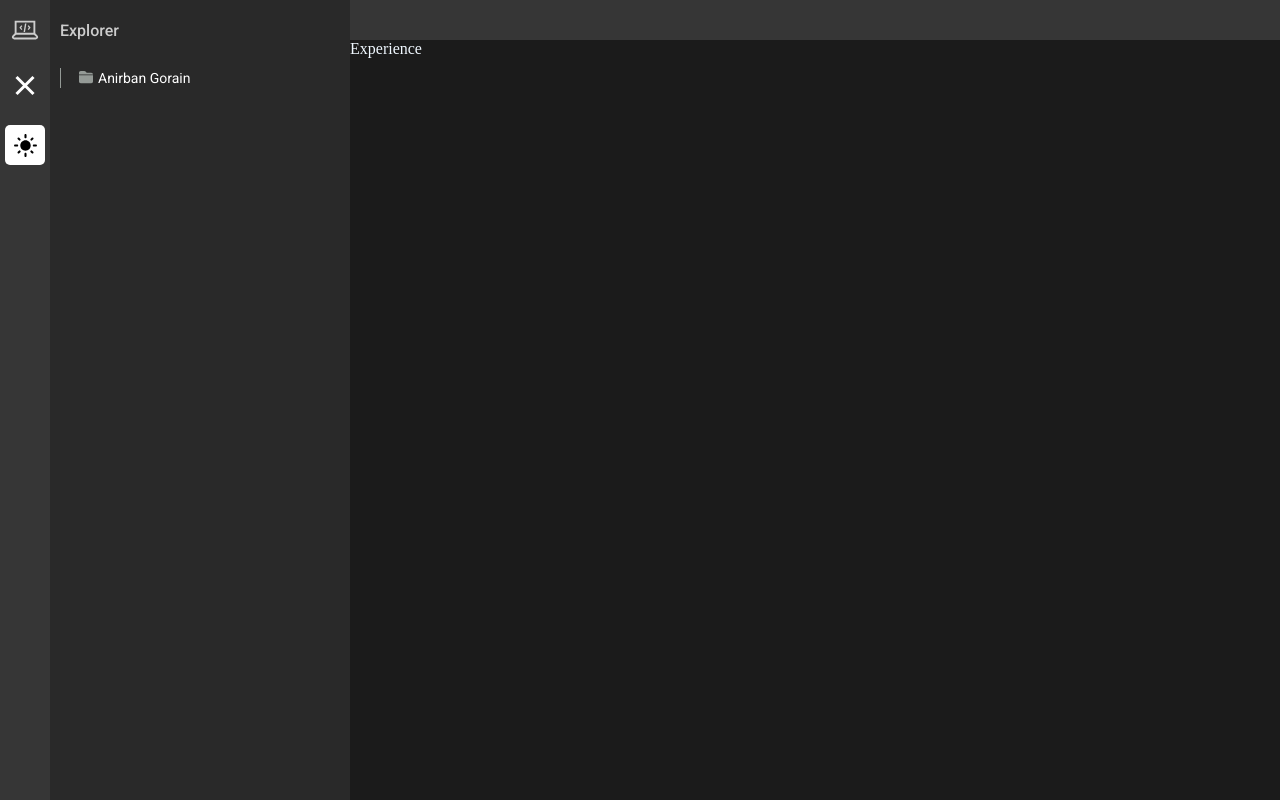
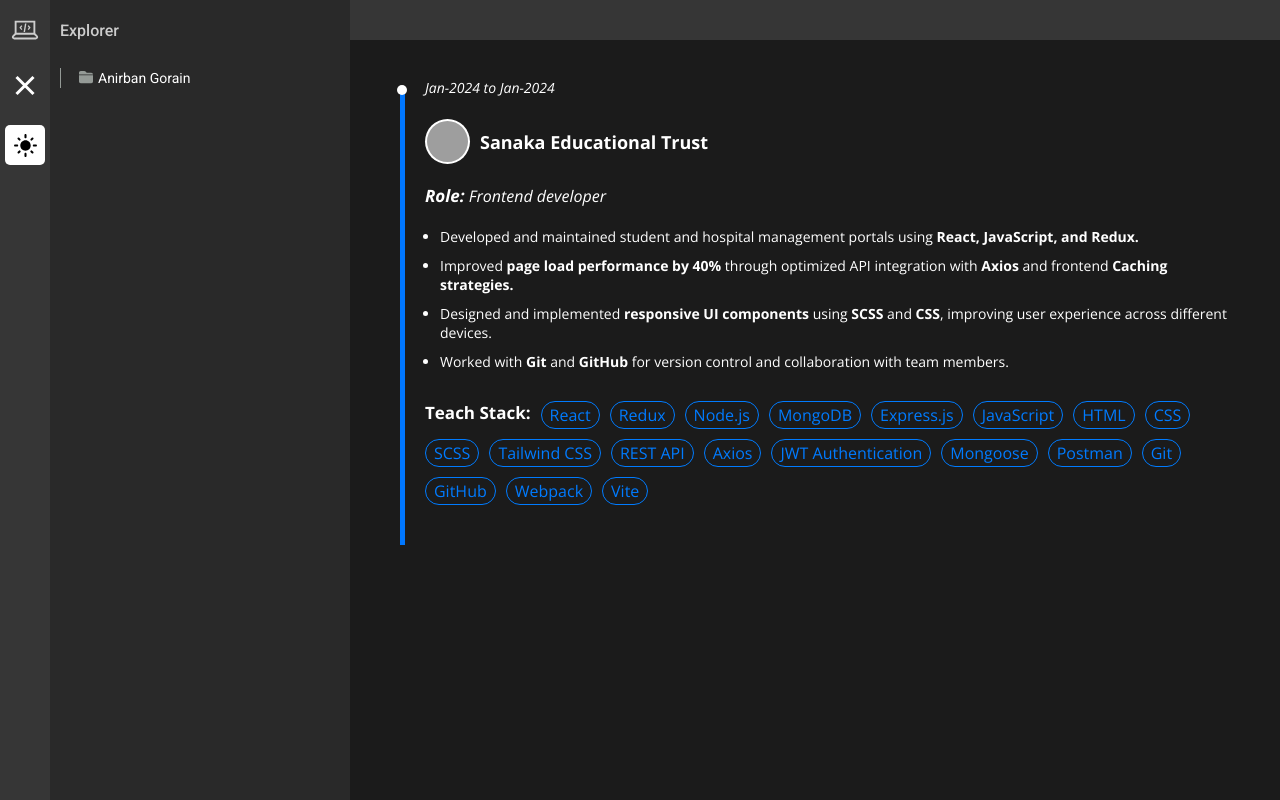
Before and after one commit to Anirban-Gorain/Portfolio, a React (Vite) app: page /anirban-gorain/experience/experience.anirban in a window 1280 px wide. Built offline with nearby package versions, Linux system fonts and the light colour scheme; grey boxes are pictures that could not be loaded.

Commit message:
Experience sections is done

```diff
--- a/src/Routes/Routes.jsx
+++ b/src/Routes/Routes.jsx
@@ -7,6 +7,7 @@ import Education from "../pages/Education/Education";
 import GlamourGalaxy from "../pages/GlamourGalaxy/GlamourGalaxy";
 import Filmify from "../pages/Filmify/Filmify";
 import Contact from "../pages/Contact/Contact";
+import Experience from "../pages/Experience/Experience";
 
 export default function AppRoutes() {
   return (
@@ -25,7 +26,7 @@ export default function AppRoutes() {
         ></Route>
         <Route
           path="experience/experience.anirban"
-          element={<div>Experience</div>}
+          element={<Experience />}
         ></Route>
         <Route
           path="project/glamour-galaxy.project.anirban"
--- a/src/components/AnimatedCounter/animated-counter.css
+++ b/src/components/AnimatedCounter/animated-counter.css
@@ -4,6 +4,7 @@
   flex-direction: column;
   align-items: center;
   flex-shrink: 0;
+  color: var(--counter-section-color);
 }
 
 .counter-container .count {
--- /dev/null
+++ b/src/components/ExperienceCard/ExperienceCard.jsx
@@ -0,0 +1,45 @@
+import "./experience-card.css";
+import SkillLabel from "../SkillLabel/SkillLabel";
+
+export default function ExperienceCard({
+  duration,
+  logo_url,
+  company_name,
+  role,
+  impact,
+  tech_stacks,
+}) {
+  return (
+    <div className="experience-card-container">
+      <div className="line"></div>
+
+      <div className="experience-card-content">
+        <div className="duration">{duration}</div>
+        <br />
+
+        <div className="company">
+          <div className="logo">
+            <img src={logo_url} />
+          </div>
+          <div className="company-name">{company_name}</div>
+        </div>
+        <div className="my-role">
+          <span className="heading">Role:</span> <span>{role}</span>
+        </div>
+        <div className="impact">
+          <ul>
+            {impact.map((imp, ind) => (
+              <li key={ind} dangerouslySetInnerHTML={{ __html: imp }}></li>
+            ))}
+          </ul>
+        </div>
+        <div className="tech-stack">
+          <span className="heading">Teach Stack: </span>
+          {tech_stacks.map((tech_stack) => (
+            <SkillLabel name={tech_stack} key={tech_stack} />
+          ))}
+        </div>
+      </div>
+    </div>
+  );
+}
--- /dev/null
+++ b/src/components/ExperienceCard/experience-card.css
@@ -0,0 +1,101 @@
+.experience-card-container {
+  width: 100%;
+  min-height: 250px;
+  /* background-color: blueviolet; */
+  flex-shrink: 0;
+  display: flex;
+  align-items: center;
+  font-family: "Open Sans";
+  color: var(--experience-section-color);
+}
+
+.experience-card-container .line {
+  width: 5px;
+  height: 100%;
+  background: #0077ff;
+  position: relative;
+  flex-grow: 0;
+}
+
+.experience-card-container .line::before {
+  content: "";
+  position: absolute;
+  width: 10px;
+  height: 10px;
+  border-radius: 100%;
+  background-color: var(--experience-section-color);
+  top: -5px;
+  left: -3px;
+}
+
+.experience-card-container .experience-card-content {
+  width: 100%;
+  height: 100%;
+  /* background: palegreen; */
+  flex-grow: 1;
+  padding-left: 20px;
+}
+
+.experience-card-container .experience-card-content .duration {
+  /* padding-left: 20px; */
+  color: var(--experience-section-color);
+  margin-top: -12px;
+  font-style: italic;
+  font-size: 14px;
+}
+
+.experience-card-container .experience-card-content .company {
+  display: flex;
+  align-items: center;
+}
+
+.experience-card-container .experience-card-content .company .logo {
+  width: 45px;
+  height: 45px;
+  background-color: var(--experience-section-color);
+  padding: 2px;
+  border-radius: 50%;
+  overflow: hidden;
+  flex-shrink: 0;
+}
+
+.experience-card-container .experience-card-content .company .logo img {
+  width: 100%;
+  height: 100%;
+  object-fit: cover;
+  border-radius: 50%;
+}
+
+.experience-card-container .experience-card-content .company .company-name {
+  margin-left: 10px;
+  font-size: 18px;
+  font-weight: bolder;
+}
+
+.experience-card-container .experience-card-content .my-role {
+  margin-top: 20px;
+  font-style: italic;
+}
+
+.experience-card-container .heading {
+  font-size: 17px;
+  font-weight: bolder;
+}
+
+.experience-card-container .experience-card-content .impact ul {
+  margin-left: 15px;
+  margin-top: 20px;
+  font-size: 14px;
+}
+
+.experience-card-container .experience-card-content .impact ul li {
+  margin-bottom: 10px;
+}
+
+.experience-card-container .experience-card-content .tech-stack {
+  margin-top: 30px;
+  display: flex;
+  gap: 10px;
+  flex-wrap: wrap;
+  margin-bottom: 40px;
+}
--- a/src/index.css
+++ b/src/index.css
@@ -28,6 +28,8 @@
   --submit-button-background-hover: rgb(158, 158, 158);
   --submit-button-color: rgb(0, 0, 0);
   --form-section-text-color: #000000;
+  --experience-section-color: black;
+  --counter-section-color: #000000;
 }
 
 [data-theme="dark"] {
@@ -54,6 +56,8 @@
   --submit-button-background-hover: rgb(60, 60, 60);
   --submit-button-color: rgb(255, 255, 255);
   --form-section-text-color: #fff;
+  --experience-section-color: #fff;
+  --counter-section-color: #fff;
 }
 
 .roboto-section-heading {
--- /dev/null
+++ b/src/pages/Experience/Experience.jsx
@@ -0,0 +1,57 @@
+import "./experience.css";
+import ExperienceCard from "../../components/ExperienceCard/ExperienceCard";
+
+const experiences = [
+  {
+    duration: "Jan-2024 to Jan-2024",
+    logo_url:
+      "https://media.collegedekho.com/media/img/institute/logo/LOGO_SNAL.jpeg",
+    company_name: "Sanaka Educational Trust",
+    role: "Frontend developer",
+    impact: [
+      "Developed and maintained student and hospital management portals using <strong>React, JavaScript, and Redux.</strong>",
+      "Improved <strong>page load performance by 40%</strong> through optimized API integration with <strong>Axios</strong> and frontend <strong>Caching strategies.</strong>",
+      "Designed and implemented <strong>responsive UI components</strong> using <strong>SCSS</strong> and <strong>CSS</strong>, improving user experience across different devices.",
+      "Worked with <strong>Git</strong> and <strong>GitHub</strong> for version control and collaboration with team members.",
+    ],
+    tech_stacks: [
+      "React",
+      "Redux",
+      "Node.js",
+      "MongoDB",
+      "Express.js",
+      "JavaScript",
+      "HTML",
+      "CSS",
+      "SCSS",
+      "Tailwind CSS",
+      "REST API",
+      "Axios",
+      "JWT Authentication",
+      "Mongoose",
+      "Postman",
+      "Git",
+      "GitHub",
+      "Webpack",
+      "Vite",
+    ],
+  },
+];
+
+export default function Experience() {
+  return (
+    <div className="experience-container">
+      {experiences.map((exp) => (
+        <ExperienceCard
+          key={exp.company_name}
+          duration={exp.duration}
+          logo_url={exp.logo_url}
+          company_name={exp.company_name}
+          role={exp.role}
+          tech_stacks={exp.tech_stacks}
+          impact={exp.impact}
+        />
+      ))}
+    </div>
+  );
+}
--- /dev/null
+++ b/src/pages/Experience/experience.css
@@ -0,0 +1,9 @@
+.experience-container {
+  width: 100%;
+  height: 100%;
+  display: flex;
+  flex-direction: column;
+  padding: 50px;
+  /* gap: 10px; */
+  overflow-y: auto;
+}
```
Also changed, not shown: 1 other file (tests, documents, lock files or other folders).
